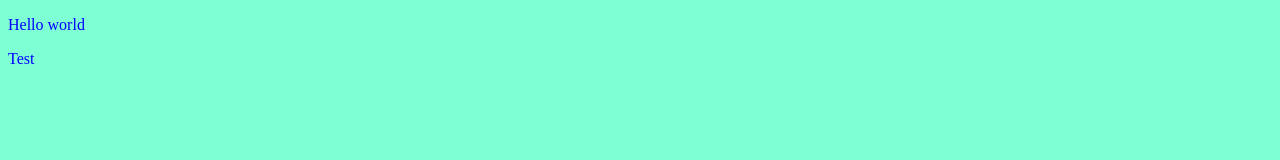
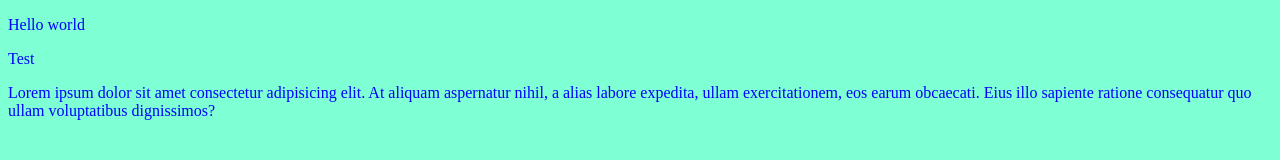
Before and after one commit to denisdudin50/Git_course, a plain HTML site: page index.html in a window 1280 px wide. Drawn offline with Linux system fonts and the light colour scheme.

Commit message:
Added Lorem text

```diff
--- a/index.html
+++ b/index.html
@@ -9,5 +9,6 @@
   <body>
     <p>Hello world</p>
     <p>Test</p>
+    <p>Lorem ipsum dolor sit amet consectetur adipisicing elit. At aliquam aspernatur nihil, a alias labore expedita, ullam exercitationem, eos earum obcaecati. Eius illo sapiente ratione consequatur quo ullam voluptatibus dignissimos?</p>
   </body>
 </html>
```
